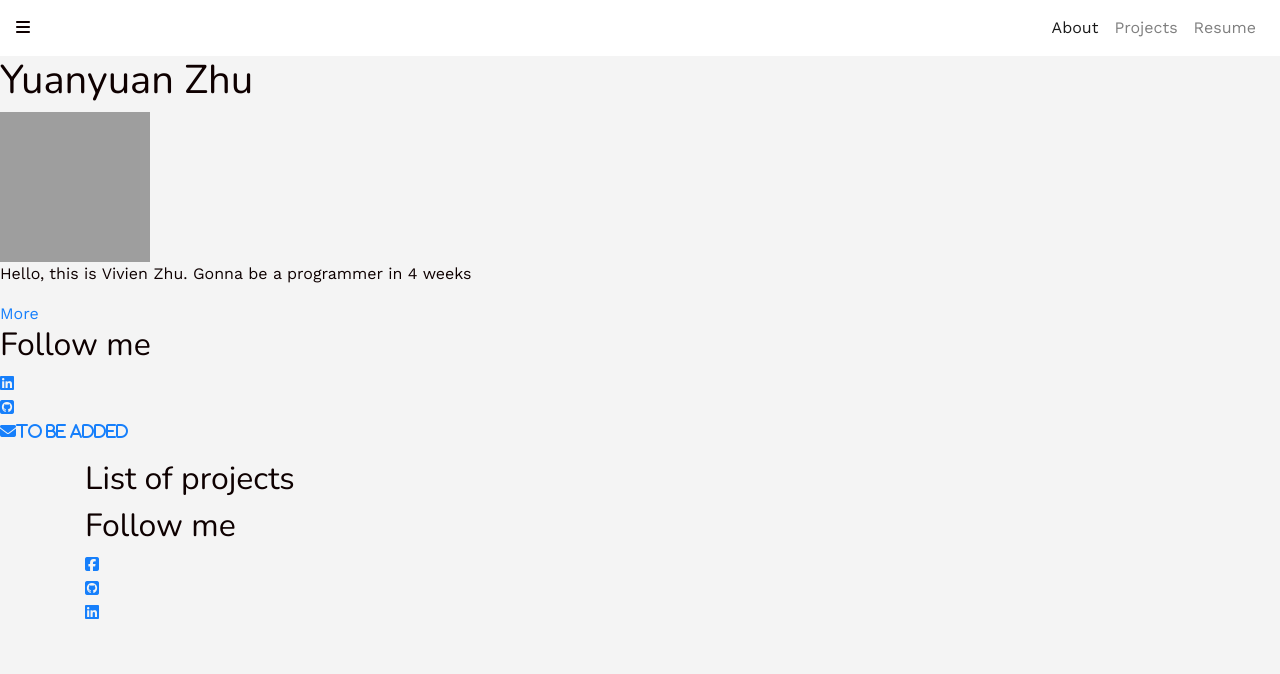
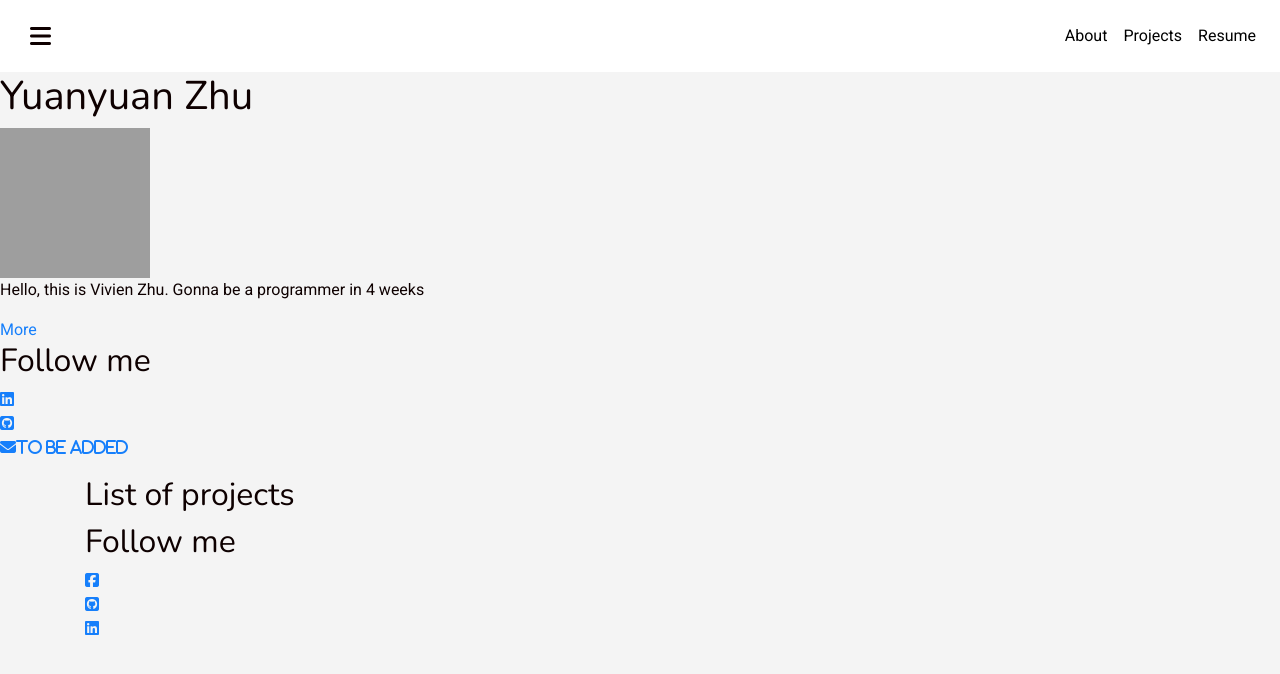
Before and after one commit to vivien-z/my-portfolio-zhu, a Rails app: page / in a window 1280 px wide. Shown: the top 674 px of the page. Run offline with Rails 7, Linux system fonts and the light colour scheme; style sheets or scripts are compiled from the project's sources; some libraries are stand-ins or nearby versions; grey boxes are pictures that could not be loaded.

Commit message:
imported google font roboto, set navbar text to black

```diff
--- a/app/assets/stylesheets/application.scss
+++ b/app/assets/stylesheets/application.scss
@@ -11,3 +11,9 @@
 // Your CSS partials
 @import "components/index";
 @import "pages/index";
+
+
+
+body {
+  font-family: $my-font;
+}
--- /dev/null
+++ b/app/assets/stylesheets/components/_icon.scss
@@ -0,0 +1,4 @@
+.fa-bars {
+  margin-left: 14px;
+  font-size: 24px;
+}
--- a/app/assets/stylesheets/components/_index.scss
+++ b/app/assets/stylesheets/components/_index.scss
@@ -2,3 +2,4 @@
 @import "alert";
 @import "avatar";
 @import "navbar";
+@import "icon";
--- a/app/assets/stylesheets/components/_navbar.scss
+++ b/app/assets/stylesheets/components/_navbar.scss
@@ -1,12 +1,22 @@
 .navbar-lewagon {
   justify-content: space-between;
   background: white;
+  min-height: 72px;
 }
 
 .navbar-lewagon .navbar-collapse {
   flex-grow: 0;
 }
 
-.navbar-lewagon .navbar-brand img {
-  width: 40px;
+// .navbar-lewagon .navbar-brand img {
+//   width: 40px;
+// }
+// dropdown
+.dropdown-menu {
+  background: red;
 }
+
+// navbar options
+.nav-link {
+  color: black !important;
+}
--- a/app/assets/stylesheets/config/_fonts.scss
+++ b/app/assets/stylesheets/config/_fonts.scss
@@ -1,5 +1,6 @@
 // Import Google fonts
 @import url('https://fonts.googleapis.com/css?family=Nunito:400,700|Work+Sans:400,700&display=swap');
+@import url('https://fonts.googleapis.com/css2?family=Roboto:ital,wght@0,100;0,400;0,700;1,100;1,400&display=swap');
 
 // Define fonts for body and headers
 $body-font: "Work Sans", "Helvetica", "sans-serif";
@@ -13,4 +14,4 @@ $headers-font: "Nunito", "Helvetica", "sans-serif";
 //        font-url('FontFile.woff') format('woff'),
 //        font-url('FontFile.ttf') format('truetype')
 // }
-// $my-font: "Font Name";
+$my-font: "Roboto";
--- a/app/views/shared/_navbar.html.erb
+++ b/app/views/shared/_navbar.html.erb
@@ -1,8 +1,8 @@
 <div class="navbar navbar-expand-sm navbar-light navbar-lewagon">
 
-  <div class="nav-item dropdown">
+  <div class="nav-item dropdown collapse navbar-collapse">
     <i class="fas fa-bars dropdown" id="navbarDropdown"  data-toggle="dropdown" aria-haspopup="true" aria-expanded="false"></i>
-    <div class="dropdown-menu dropdown-menu-right" aria-labelledby="navbarDropdown">
+    <div class="dropdown-menu dropdown-menu-left" aria-labelledby="navbarDropdown">
       <%= link_to "Action", "#", class: "dropdown-item" %>
       <%= link_to "Another action", "#", class: "dropdown-item" %>
     </div>
```
